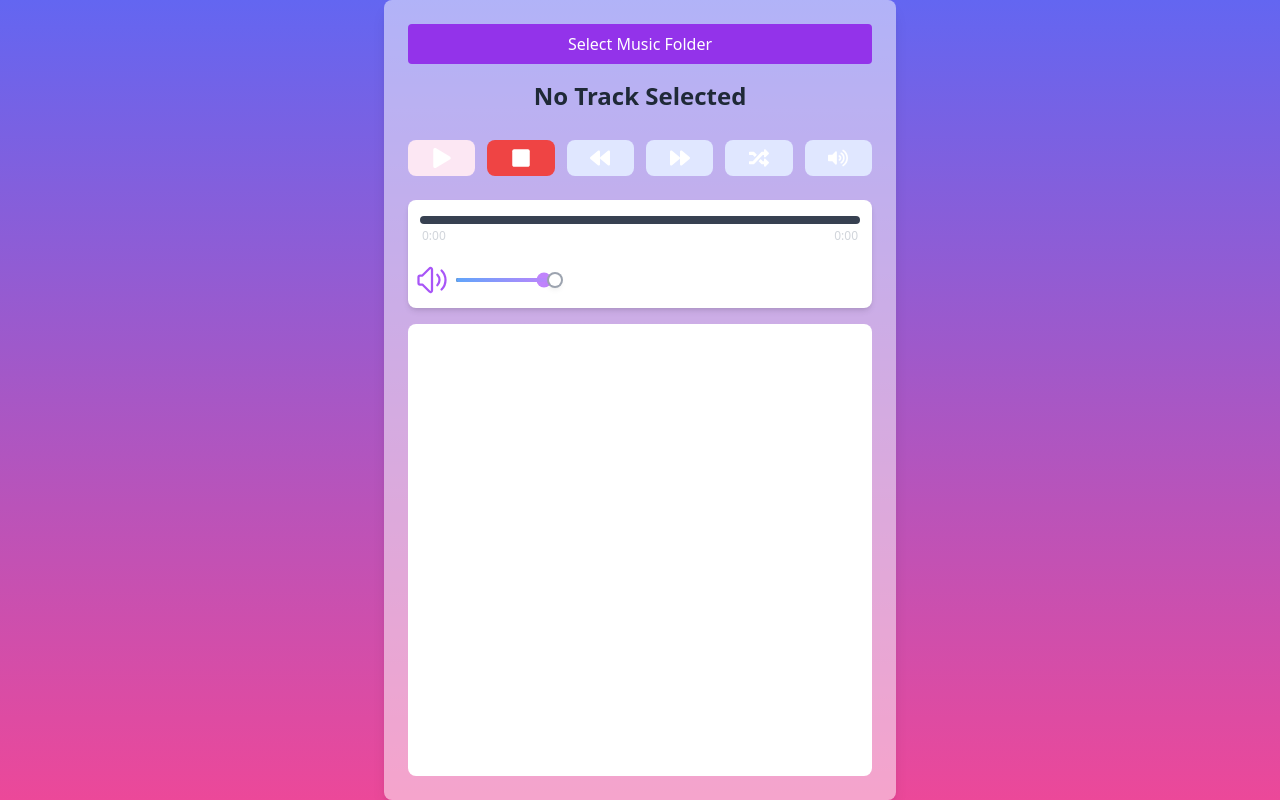
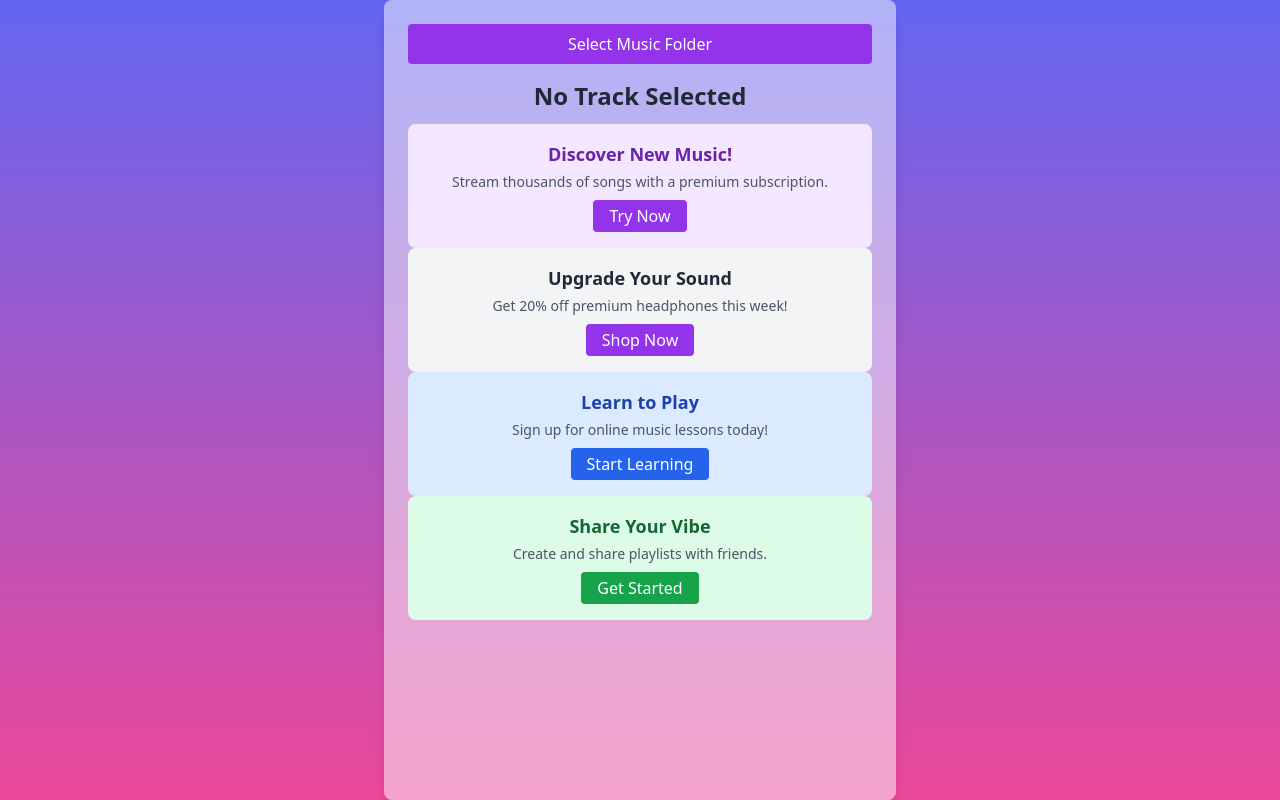
Before and after one commit to MeGallin/MysticHits, a React (Vite) app: page / in a window 1280 px wide. Built offline with nearby package versions, Linux system fonts and the light colour scheme.

Commit message:
advert space

```diff
--- a/src/components/AudioPlayer.tsx
+++ b/src/components/AudioPlayer.tsx
@@ -114,7 +114,6 @@ const AudioPlayer: React.FC = () => {
       <h2 className="text-xl sm:text-2xl font-bold text-gray-800 mb-3 text-center">
         {currentTrack ? currentTrack.title : 'No Track Selected'}
       </h2>
-
       <audio
         ref={audioRef}
         src={currentTrack ? currentTrack.url : undefined}
@@ -122,6 +121,58 @@ const AudioPlayer: React.FC = () => {
         onLoadedMetadata={controls.handleLoadedMetadata}
       />
 
+      {tracks.length === 0 ? (
+        <>
+          <div className="bg-purple-100 p-4 rounded-lg text-center">
+            <h3 className="text-lg font-semibold text-purple-800">
+              Discover New Music!
+            </h3>
+            <p className="text-sm text-gray-600 mt-1">
+              Stream thousands of songs with a premium subscription.
+            </p>
+            <button className="mt-2 px-4 py-1 bg-purple-600 text-white rounded hover:bg-purple-700 transition-colors">
+              Try Now
+            </button>
+          </div>
+
+          <div className="bg-gray-100 p-4 rounded-lg text-center flex flex-col items-center">
+            <h3 className="text-lg font-semibold text-gray-800">
+              Upgrade Your Sound
+            </h3>
+            <p className="text-sm text-gray-600 mt-1">
+              Get 20% off premium headphones this week!
+            </p>
+            <button className="mt-2 px-4 py-1 bg-purple-600 text-white rounded hover:bg-purple-700 transition-colors">
+              Shop Now
+            </button>
+          </div>
+
+          <div className="bg-blue-100 p-4 rounded-lg text-center">
+            <h3 className="text-lg font-semibold text-blue-800">
+              Learn to Play
+            </h3>
+            <p className="text-sm text-gray-600 mt-1">
+              Sign up for online music lessons today!
+            </p>
+            <button className="mt-2 px-4 py-1 bg-blue-600 text-white rounded hover:bg-blue-700 transition-colors">
+              Start Learning
+            </button>
+          </div>
+
+          <div className="bg-green-100 p-4 rounded-lg text-center">
+            <h3 className="text-lg font-semibold text-green-800">
+              Share Your Vibe
+            </h3>
+            <p className="text-sm text-gray-600 mt-1">
+              Create and share playlists with friends.
+            </p>
+            <button className="mt-2 px-4 py-1 bg-green-600 text-white rounded hover:bg-green-700 transition-colors">
+              Get Started
+            </button>
+          </div>
+        </>
+      ) : (
+        <div>
           <AudioControls
             isPlaying={isPlaying}
             onPlayPause={controls.togglePlay}
@@ -133,7 +184,6 @@ const AudioPlayer: React.FC = () => {
             isMuted={controls.isMuted}
             onMute={controls.toggleMute}
           />
-
           <AudioProgress
             progress={progress}
             duration={duration}
@@ -141,7 +191,6 @@ const AudioPlayer: React.FC = () => {
             onProgressChange={controls.handleProgressChange}
             onVolumeChange={controls.handleVolumeChange}
           />
-
           <div className="mt-4 flex-1 overflow-auto min-h-0">
             <TrackList
               tracks={tracks}
@@ -150,6 +199,8 @@ const AudioPlayer: React.FC = () => {
             />
           </div>
         </div>
+      )}
+    </div>
   );
 };
 
```
Lines whose indentation alone changed are shown as unchanged.
